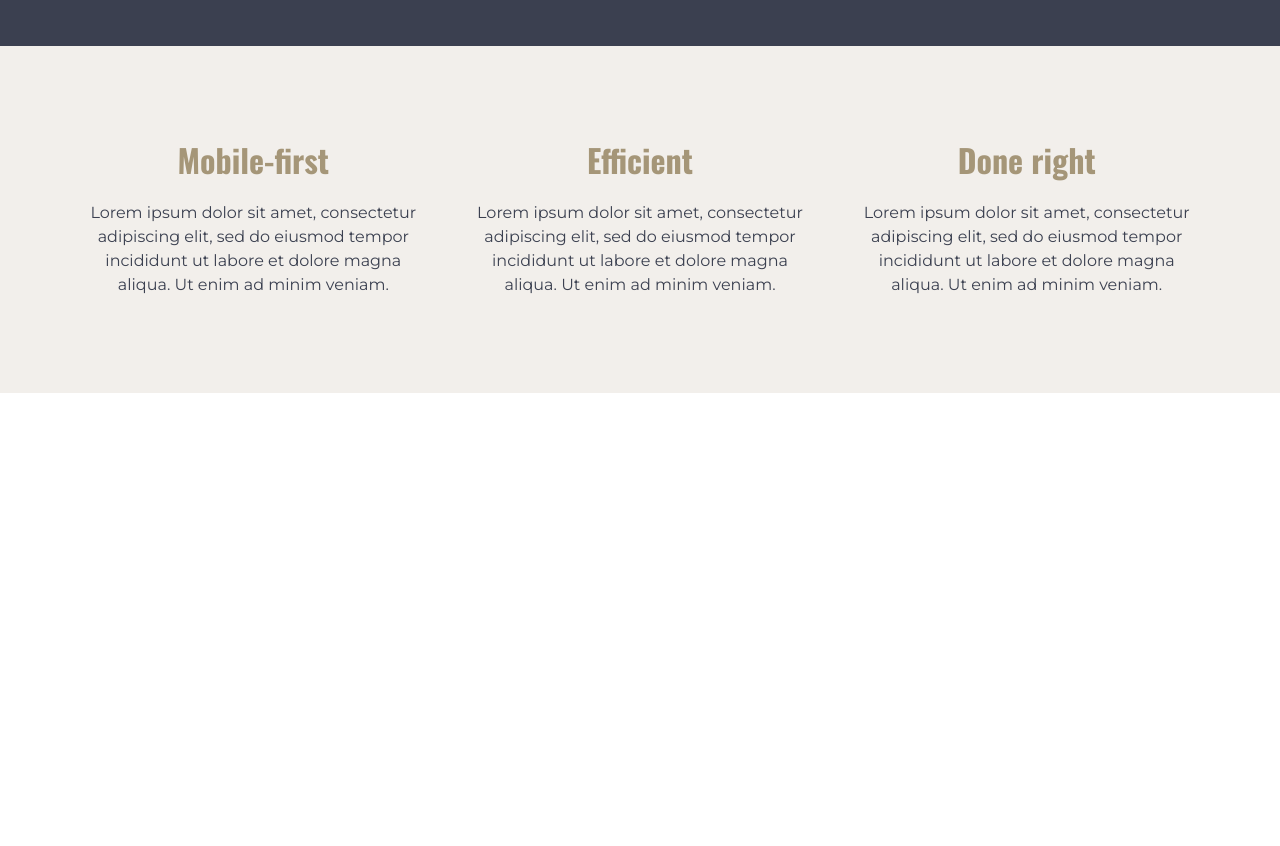
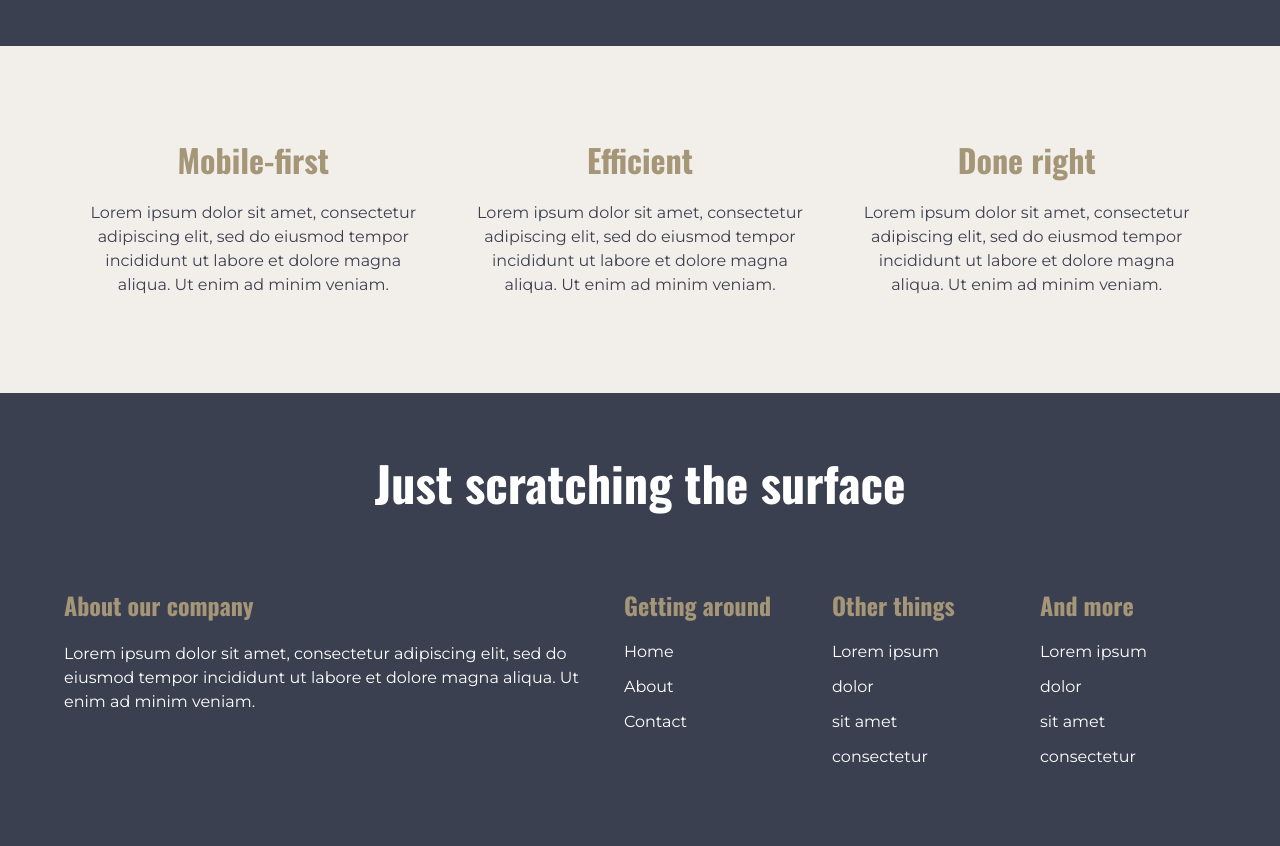
Before and after one commit to dubeyanant/responsive-challenges, a website built with Vite: page final-challenge/index.html in a window 1280 px wide. Shown: the part 590-1436 px from the top of the page. Before the commit the page ends 983 px from the top, so only its background shows below. Built offline with nearby package versions, Linux system fonts and the light colour scheme.

Commit message:
feat(footer): add footer section

```diff
--- a/final-challenge/index.html
+++ b/final-challenge/index.html
@@ -71,6 +71,51 @@
       </div>
     </section>
 
+    <footer class="footer--wrap">
+      <div class="footer">
+        <h2 class="footer__heading">Just scratching the surface</h2>
+        <div class="footer__info">
+          <div>
+            <h3>About our company</h3>
+            <p>
+              Lorem ipsum dolor sit amet, consectetur adipiscing elit, sed do
+              eiusmod tempor incididunt ut labore et dolore magna aliqua. Ut
+              enim ad minim veniam.
+            </p>
+          </div>
+
+          <div>
+            <h3>Getting around</h3>
+            <ul>
+              <li><a href="#">Home</a></li>
+              <li><a href="#">About</a></li>
+              <li><a href="#">Contact</a></li>
+            </ul>
+          </div>
+
+          <div>
+            <h3>Other things</h3>
+            <ul>
+              <li><a href="#">Lorem ipsum</a></li>
+              <li><a href="#">dolor</a></li>
+              <li><a href="#">sit amet</a></li>
+              <li><a href="#">consectetur</a></li>
+            </ul>
+          </div>
+
+          <div>
+            <h3>And more</h3>
+            <ul>
+              <li><a href="#">Lorem ipsum</a></li>
+              <li><a href="#">dolor</a></li>
+              <li><a href="#">sit amet</a></li>
+              <li><a href="#">consectetur</a></li>
+            </ul>
+          </div>
+        </div>
+      </div>
+    </footer>
+
     <script src="js/toggle.js" type="module"></script>
   </body>
 </html>
--- /dev/null
+++ b/final-challenge/scss/pages/_footer.scss
@@ -0,0 +1,57 @@
+@use "../globals/var" as v;
+
+.footer--wrap {
+  background-color: v.$light-black;
+  display: flex;
+  justify-content: center;
+}
+
+.footer {
+  max-width: 1200px;
+  padding: min(10vw, 4em) min(10vw, 4em);
+
+  color: white;
+  font-size: min(5vw, 1rem);
+
+  &__info {
+    @media (min-width: 700px) {
+      display: flex;
+      gap: 2em;
+
+      div {
+        flex: 1;
+      }
+
+      :nth-child(1) {
+        flex: 3;
+      }
+    }
+  }
+
+  h2 {
+    font-size: min(10vw, 3rem);
+    font-family: v.$oswald;
+
+    text-align: center;
+
+    margin-bottom: 1.2em;
+  }
+
+  h3 {
+    color: v.$beige;
+    font-size: min(7vw, 1.5rem);
+
+    font-family: v.$oswald;
+
+    margin: 1em 0 1em;
+  }
+
+  li {
+    list-style: none;
+    margin-block: 1em;
+  }
+
+  a {
+    color: inherit;
+  }
+}
--- a/final-challenge/scss/pages/_index.scss
+++ b/final-challenge/scss/pages/_index.scss
@@ -1,3 +1,4 @@
 @import "nav";
 @import "header";
 @import "info";
+@import "footer";
```
Also changed, not shown: final-challenge/style.css, 1 other file.
